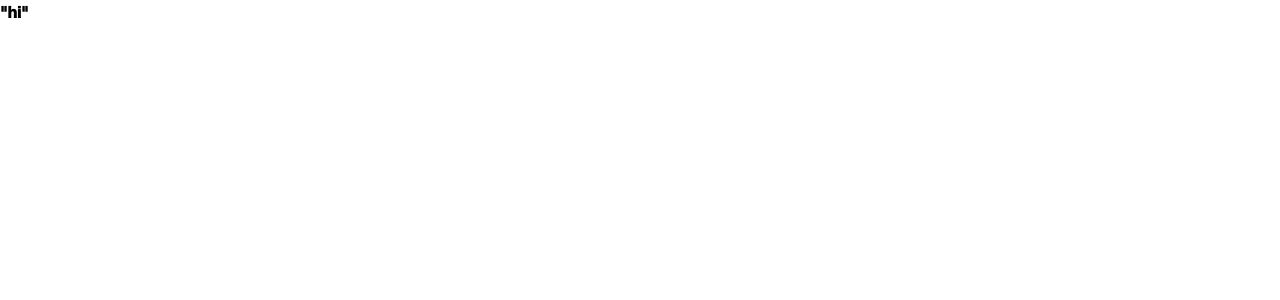
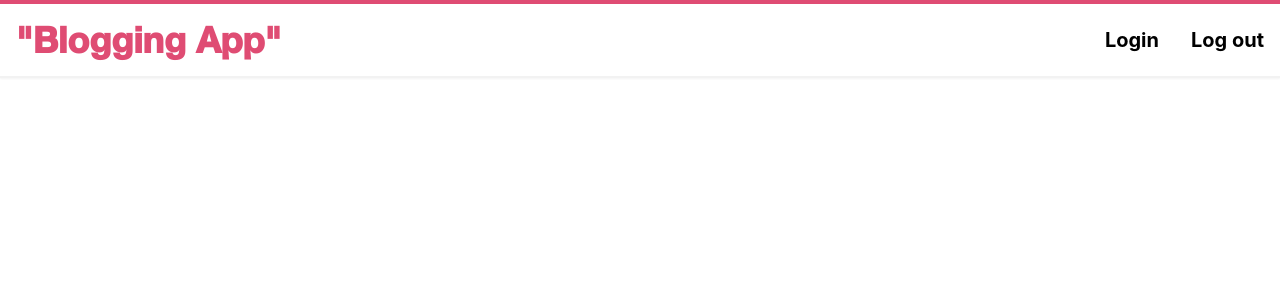
Before and after one commit to Parth099/react-firebase-blogging-app, a React (Vite) app: page / in a window 1280 px wide. Shown: the top 300 px of the page. Built offline with nearby package versions, Linux system fonts and the light colour scheme.

Commit message:
added nav bar, added website colors, ready for auth contexts

```diff
--- a/src/App.tsx
+++ b/src/App.tsx
@@ -1,7 +1,17 @@
+import { Outlet } from "react-router-dom";
 import "./App.css";
-
+import Navbar from "./components/Navbar";
+/*
+App will be the entry point of the app (haha)
+This will be a place for <Outlet> and the Auth/Storage Providers
+*/
 function App() {
-    return <div className="font-bold header-font">hi</div>;
+    return (
+        <div>
+            <Navbar />
+            <Outlet />
+        </div>
+    );
 }
 
 export default App;
--- /dev/null
+++ b/src/components/Navbar.tsx
@@ -0,0 +1,22 @@
+import React from "react";
+import { Link } from "react-router-dom";
+
+/*
+Nav bar will contain the login and logout button as well as redirection
+*/
+
+export default function Navbar() {
+    return (
+        <nav className="flex justify-between p-4 text-sp1 border-t-4 border-sp1 border-b-[#f2f2f2] border-b-2 shadow-sm">
+            <h1 className="header-font text-4xl font-bold">Blogging App</h1>
+            <div className="button-container flex gap-8 text-black">
+                <Link to={"/sign-in"} className="auth-btn self-center font-bold text-xl hover:text-sp1">
+                    Login
+                </Link>
+                <Link to={"/sign-out"} className="auth-btn self-center font-bold text-xl hover:text-sp1">
+                    Log out
+                </Link>
+            </div>
+        </nav>
+    );
+}
--- a/tailwind.config.js
+++ b/tailwind.config.js
@@ -2,7 +2,7 @@
 module.exports = {
     content: ["./src/**/*.{js,jsx,ts,tsx}"],
     theme: {
-        extend: {},
+        extend: { colors: { sp1: "#df4c73", sp2: "#ffffff", sp3: "#286fb4", sp4: "#b0dde4", sp5: "#addae1" } },
     },
     plugins: [],
 };
```
Also changed, not shown: src/index.css (+6 -5 lines).
